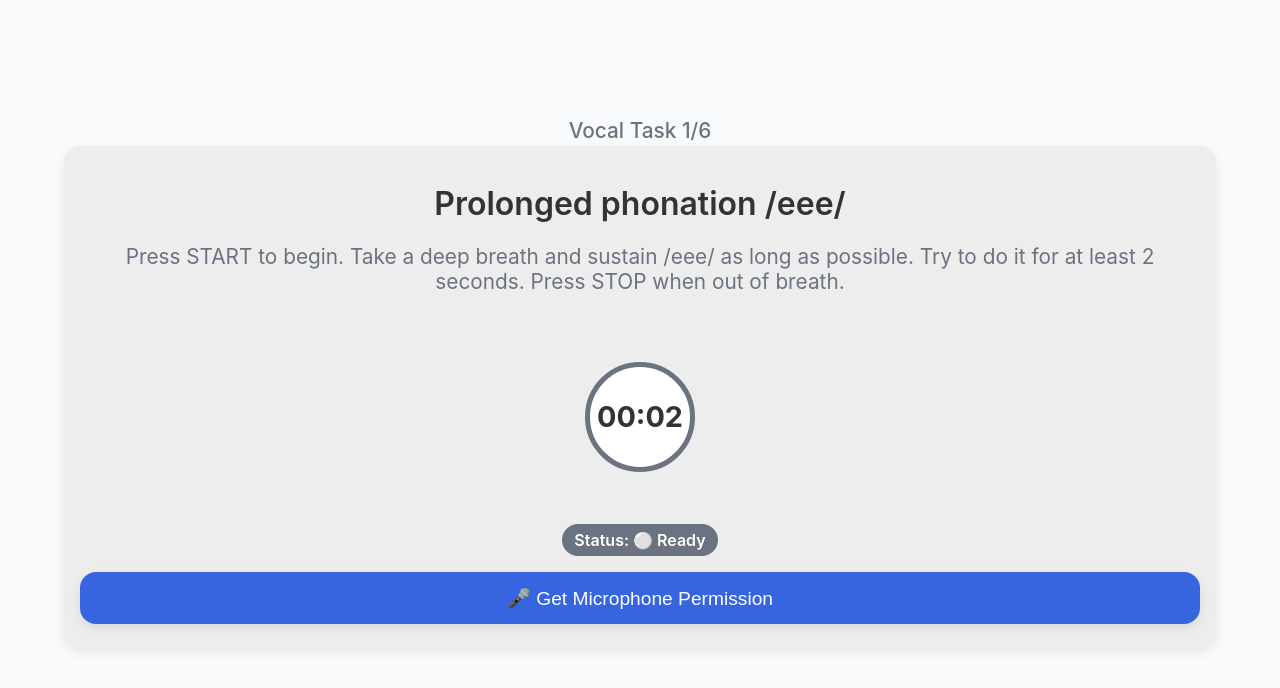
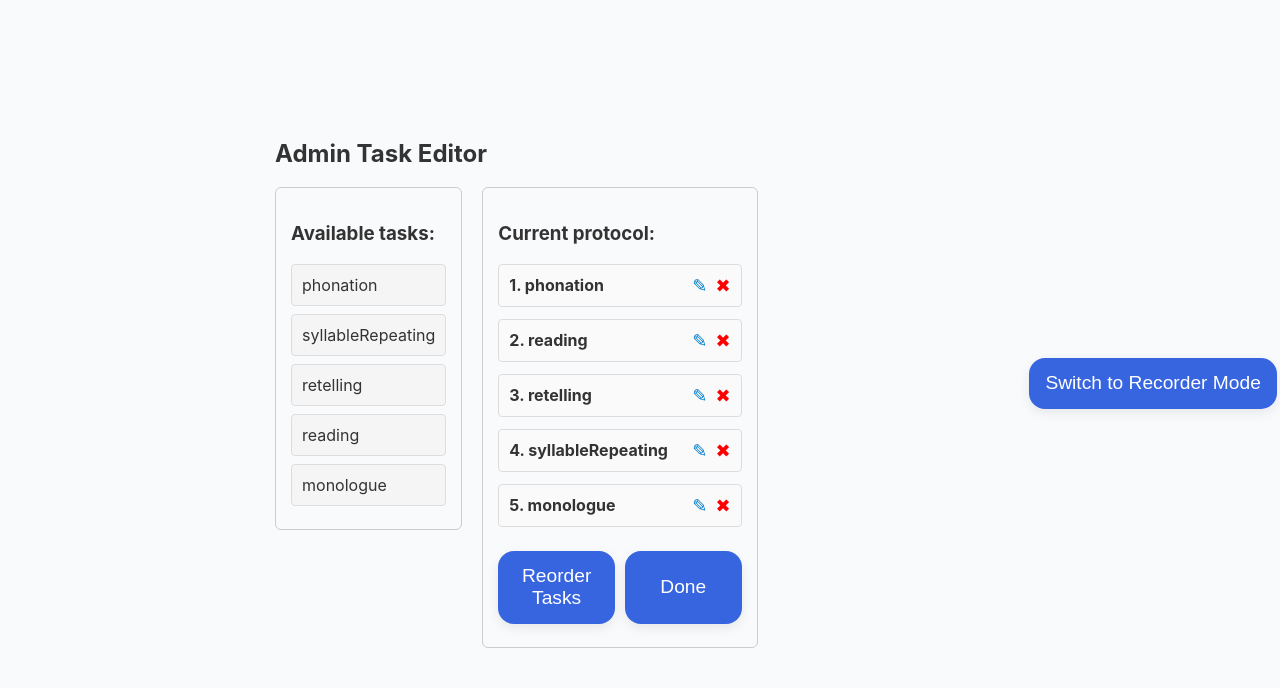
Before and after one commit to maskopav/web_app_test_react, a React (Vite) app: page / in a window 1280 px wide. Shown: the top 688 px of the page. Built offline with nearby package versions, Linux system fonts and the light colour scheme; no server answers.

Commit message:
Easy admin task editor interface

```diff
--- a/package.json
+++ b/package.json
@@ -10,6 +10,7 @@
     "preview": "vite preview"
   },
   "dependencies": {
+    "@headlessui/react": "^2.2.9",
     "i18next": "^25.5.2",
     "react": "^19.1.1",
     "react-dom": "^19.1.1",
--- a/src/App.jsx
+++ b/src/App.jsx
@@ -2,14 +2,18 @@ import React, { useState } from 'react';
 import { useTranslation } from "react-i18next";
 import VoiceRecorder from './components/VoiceRecorder';
 import CompletionScreen from "./components/CompletionScreen";
+import ModeSwitchButton from "./components/ModeSwitchButton";
 import { TASKS as TASK_DEFS } from "./tasks";
 import { resolveTranslationParams } from "./utils/translation";
+import AdminTaskEditor from "./components/AdminTaskEditor";
+import enJson from "./i18n/en.json";   // pass translations to Admin UI
 import './App.css';
 
 // App.jsx
 function App() {
   const { t } = useTranslation();
   const [taskIndex, setTaskIndex] = useState(0);
+  const [adminMode, setAdminMode] = useState(true); // start in admin mode
 
   // Expand tasks with repeat count
   const rawTasks = TASK_DEFS;
@@ -96,18 +100,30 @@ function App() {
 
 return (
   <div className="app-container">
+    {adminMode ? (
+      <>
+        <AdminTaskEditor
+          i18nJson={enJson}
+          initialTasks={TASK_DEFS}
+          onSave={(tasks) => console.log("Admin saved tasks:", tasks)}
+        />
+        <ModeSwitchButton
+          adminMode={adminMode}
+          onToggle={() => setAdminMode(false)}
+        />
+      </>
+    ) : (
+      <>
         <div className="task-wrapper">
           {taskIndex < expandedTasks.length && (
             <div className="task-progress">
               {TASK_LABELS[currentType] || "Task"} {currentOfType}/{totalOfType}
             </div>
           )}
-
-        <div className="card">
-          {renderCurrentTask()}
+          <div className="card">{renderCurrentTask()}</div>
         </div>
-      </div>
-
+      </>
+    )}
   </div>
 );
 }
--- /dev/null
+++ b/src/components/AdminTaskEditor/AdminTaskEditor.css
@@ -0,0 +1,75 @@
+.admin-container {
+    padding: 20px;
+    max-width: 1200px;
+    margin: 0 auto;
+  }
+
+  .admin-grid {
+    display: flex;
+    gap: 20px;
+    align-items: flex-start;
+  }
+
+  .task-list, .protocol-section {
+    border: 1px solid #ccc;
+    border-radius: 6px;
+    padding: 15px;
+  }
+
+  .task-list { flex: 1; }
+  .protocol-section { flex: 2; }
+
+  .task-item {
+    background: #f5f5f5;
+    border: 1px solid #ddd;
+    border-radius: 4px;
+    padding: 10px;
+    margin-bottom: 8px;
+    cursor: pointer;
+  }
+
+  .protocol-list { list-style: none; padding: 0; }
+  .protocol-item {
+    border: 1px solid #ddd;
+    border-radius: 4px;
+    background: #fafafa;
+    padding: 10px;
+    margin-bottom: 12px;
+  }
+  .protocol-item.dragging { background: #e0f7ff; opacity: 0.6; }
+
+  .protocol-row { display: flex; justify-content: space-between; align-items: center; }
+  .action-buttons span { cursor: pointer; font-size: 18px; margin-left: 8px; }
+  .edit-icon { color: #007acc; }
+  .delete-icon { color: red; }
+
+  .button-row { margin-top: 15px; display: flex; gap: 10px; }
+
+  .form-group { margin-bottom: 10px; }
+  .form-group input, .form-group select { width: 100%; padding: 6px; margin-top: 4px; }
+
+  .modal-backdrop {
+    position: fixed; inset: 0;
+    background: rgba(0,0,0,0.5);
+    display: flex; align-items: center; justify-content: center;
+    z-index: 1000;
+  }
+
+  .modal-content {
+    background: white;
+    padding: 20px;
+    border-radius: 6px;
+    width: 500px;
+    max-height: 80vh;
+    overflow-y: auto;
+    position: relative;
+  }
+
+  .modal-close {
+    position: absolute;
+    top: 10px; right: 10px;
+    background: transparent;
+    border: none;
+    font-size: 18px;
+    cursor: pointer;
+  }
--- /dev/null
+++ b/src/components/AdminTaskEditor/AdminTaskEditor.jsx
@@ -0,0 +1,171 @@
+import React, { useState, useMemo } from "react";
+import { collectInputPaths } from "./helpers";
+import Modal from "./Modal";
+import "./AdminTaskEditor.css";
+
+export const TASK_FIELD_SCHEMA = {
+  phonation: [{ name: "duration", label: "Duration (seconds)", type: "int" }],
+  syllableRepeating: [
+    { name: "repeats", label: "Number of repeats", type: "int" },
+    { name: "syllable", label: "Syllable", type: "translation", path: "syllables" },
+  ],
+  retelling: [{ name: "story", label: "Story", type: "translation", path: "stories" }],
+  reading: [{ name: "text", label: "Text", type: "translation", path: "texts" }],
+  monologue: [
+    { name: "topic", label: "Topic", type: "translation", path: "topics" },
+    { name: "duration", label: "Duration (seconds)", type: "int" },
+  ],
+};
+
+export const DEFAULTS = {
+  phonation: { duration: 10 },
+  syllableRepeating: { repeats: 5, syllable: "syllables.default" },
+  retelling: { story: "stories.default" },
+  reading: { text: "texts.default" },
+  monologue: { topic: "topics.default", duration: 60 },
+};
+
+
+
+export function AdminTaskEditor({ i18nJson = {}, initialTasks = [], onSave = () => {} }) {
+  const inputOptions = useMemo(() => collectInputPaths(i18nJson), [i18nJson]);
+  const [tasks, setTasks] = useState(initialTasks);
+  const [editingTask, setEditingTask] = useState(null);
+  const [reorderMode, setReorderMode] = useState(false);
+  const [dragIndex, setDragIndex] = useState(null);
+
+  function addTask(category) {
+    const defaults = DEFAULTS[category];
+    const task = {
+      type: "voice",
+      category,
+      titleKey: `tasks.${category}.title`,
+      subtitleKey: `tasks.${category}.subtitle`,
+      ...defaults,
+    };
+    setTasks((prev) => [...prev, task]);
+  }
+
+  function updateTask(index, patch) {
+    setTasks((prev) => prev.map((t, i) => (i === index ? { ...t, ...patch } : t)));
+  }
+
+  function handleDragStart(index) {
+    setDragIndex(index);
+  }
+  function handleDrop(targetIndex) {
+    if (dragIndex === null || dragIndex === targetIndex) return;
+    setTasks((prev) => {
+      const updated = [...prev];
+      const [moved] = updated.splice(dragIndex, 1);
+      updated.splice(targetIndex, 0, moved);
+      return updated;
+    });
+    setDragIndex(null);
+  }
+  function handleDragOver(e) { e.preventDefault(); }
+
+  return (
+    <div className="admin-container">
+      <h2>Admin Task Editor</h2>
+
+      <div className="admin-grid">
+        {/* Left column */}
+        <div className="task-list">
+          <h3>Available tasks:</h3>
+          {Object.keys(DEFAULTS).map((cat) => (
+            <div key={cat} className="task-item" onClick={() => addTask(cat)}>
+              {cat}
+            </div>
+          ))}
+        </div>
+
+        {/* Right column */}
+        <div className="protocol-section">
+          <h3>Current protocol:</h3>
+          {tasks.length === 0 && <p className="empty-text">No tasks added yet.</p>}
+          <ul className="protocol-list">
+            {tasks.map((task, idx) => (
+              <li
+                key={idx}
+                draggable={reorderMode}
+                onDragStart={() => handleDragStart(idx)}
+                onDragOver={handleDragOver}
+                onDrop={() => handleDrop(idx)}
+                className={`protocol-item ${dragIndex === idx ? "dragging" : ""}`}
+              >
+                <div className="protocol-row">
+                  <strong>{idx + 1}. {task.category}</strong>
+                  {!reorderMode && (
+                    <div className="action-buttons">
+                      <span
+                        className="edit-icon"
+                        title="Edit task"
+                        onClick={() => setEditingTask(idx)}
+                      >✎</span>
+                      <span
+                        className="delete-icon"
+                        title="Remove task"
+                        onClick={() =>
+                          setTasks((prev) => prev.filter((_, i) => i !== idx))
+                        }
+                      >✖</span>
+                    </div>
+                  )}
+                </div>
+              </li>
+            ))}
+          </ul>
+
+          <div className="button-row">
+            <button onClick={() => setReorderMode(!reorderMode)}>
+              {reorderMode ? "Finish Reordering" : "Reorder Tasks"}
+            </button>
+            <button onClick={() => onSave(tasks)}>Done</button>
+          </div>
+        </div>
+      </div>
+
+      {/* Edit Modal */}
+      <Modal open={editingTask != null} onClose={() => setEditingTask(null)}>
+        {editingTask != null && (
+          <>
+            <h2>Edit task: {tasks[editingTask].category}</h2>
+            {(TASK_FIELD_SCHEMA[tasks[editingTask].category] || []).map((field) => (
+              <div key={field.name} className="form-group">
+                <label>{field.label}</label>
+                {field.type === "int" && (
+                  <input
+                    type="number"
+                    value={tasks[editingTask][field.name] ?? ""}
+                    onChange={(e) =>
+                      updateTask(editingTask, { [field.name]: Number(e.target.value) })
+                    }
+                  />
+                )}
+                {field.type === "translation" && (
+                  <select
+                    value={tasks[editingTask][field.name] ?? ""}
+                    onChange={(e) =>
+                      updateTask(editingTask, { [field.name]: e.target.value })
+                    }
+                  >
+                    <option value="">-- select --</option>
+                    {(inputOptions[field.path] || []).map((o) => (
+                      <option key={o.key} value={`${field.path}.${o.key}`}>
+                        {o.value}
+                      </option>
+                    ))}
+                  </select>
+                )}
+              </div>
+            ))}
+            <div className="modal-actions">
+              <button onClick={() => setEditingTask(null)}>Cancel</button>
+            </div>
+          </>
+        )}
+      </Modal>
+    </div>
+  );
+}
--- /dev/null
+++ b/src/components/AdminTaskEditor/Modal.jsx
@@ -0,0 +1,14 @@
+import React from "react";
+import "./AdminTaskEditor.css";
+
+export default function Modal({ open, onClose, children }) {
+  if (!open) return null;
+  return (
+    <div className="modal-backdrop">
+      <div className="modal">
+        {children}
+        <button className="modal-close" onClick={onClose}>✖</button>
+      </div>
+    </div>
+  );
+}
--- /dev/null
+++ b/src/components/AdminTaskEditor/helpers.js
@@ -0,0 +1,17 @@
+export function collectInputPaths(i18nJson) {
+    const result = {};
+    function traverse(obj, path = []) {
+      for (const key in obj) {
+        const value = obj[key];
+        if (typeof value === "object") {
+          traverse(value, path.concat(key));
+        } else {
+          const fullPath = path.join(".");
+          if (!result[fullPath]) result[fullPath] = [];
+          result[fullPath].push({ key, value });
+        }
+      }
+    }
+    traverse(i18nJson);
+    return result;
+  }
--- /dev/null
+++ b/src/components/AdminTaskEditor/index.js
@@ -0,0 +1 @@
+export { AdminTaskEditor as default } from './AdminTaskEditor';
--- /dev/null
+++ b/src/components/ModeSwitchButton.jsx
@@ -0,0 +1,13 @@
+import React from "react";
+
+function ModeSwitchButton({ onToggle }) {
+  return (
+    <div className="mode-switch-container">
+      <button className="switch-button" onClick={onToggle}>
+        {"Switch to Recorder Mode"}
+      </button>
+    </div>
+  );
+}
+
+export default ModeSwitchButton;
```
Also changed, not shown: 2 other files (tests, documents, lock files or other folders). Lines whose indentation alone changed are shown as unchanged.
